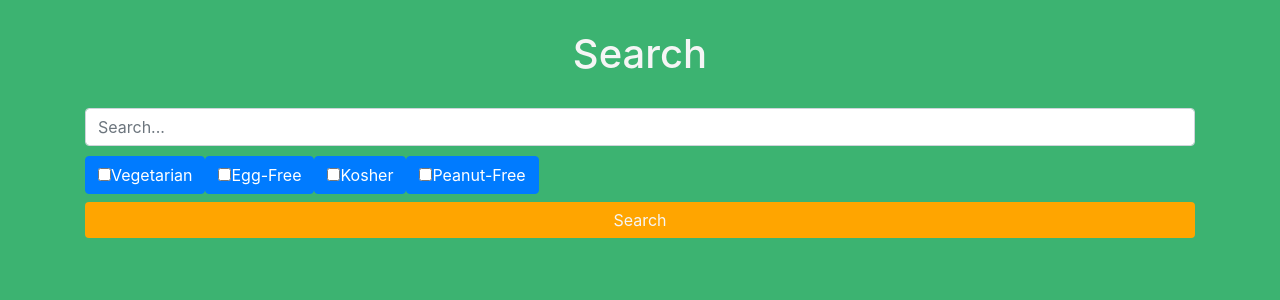
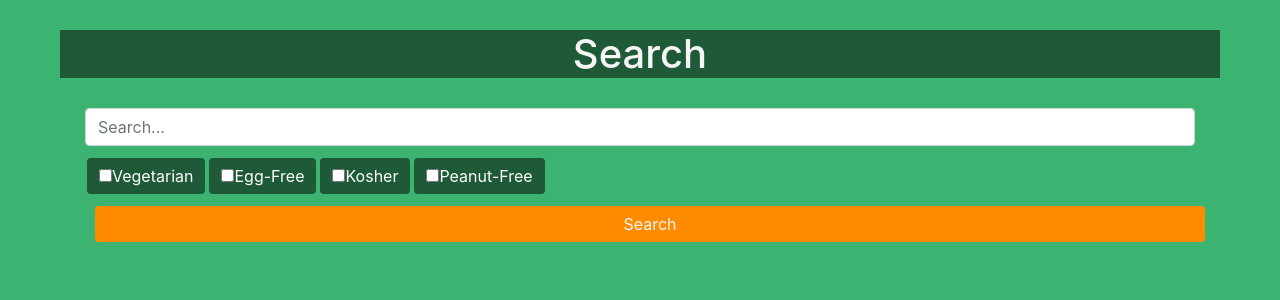
Before and after one commit to leorafink/-CS5610-WebDev-sp21-CozyCook-client, a React (Create React App) app: page /search in a window 1280 px wide. Shown: the top 300 px of the page. Built offline with nearby package versions, Linux system fonts and the light colour scheme; the HTML template or start-up script is replaced by a standard one.

Commit message:
Style changes to search button

```diff
--- a/src/components/search.js
+++ b/src/components/search.js
@@ -54,8 +54,9 @@ const Search = ({recipes = [], findRecipesForSearch
     }
 
     return(
-        <div className="container-xl ">
-            <h1 className="wbdv-page-title">Search</h1>
+        <div className = "container-fluid">
+            <h1 className="wbdv-page-title wbdv-search-heading">Search</h1>
+            <div className="container-xl wbdv-search-main-area">
                 <input
                     onChange={(event) => {
                         setSearchTitle(event.target.value)
@@ -65,6 +66,7 @@ const Search = ({recipes = [], findRecipesForSearch
                     title = "Input search terms here"
                     placeholder = "Search..."/>
 
+                <div className = "wbdv-search-health-buttons">
                     <ToggleButton className="wbdv-health-check-box"
                                   type="checkbox"
                                   checked={isVegetarian}
@@ -90,10 +92,13 @@ const Search = ({recipes = [], findRecipesForSearch
                                   type="checkbox"
                                   checked={isPeanutFree}
                                   value="1"
+                                  textOn = "test"
                                   onChange={e => setPeanutFree(e.currentTarget.checked)}>
                         Peanut-Free
                     </ToggleButton>
+                </div>
 
+                <div className = "wbdv-search-button-area">
                     <Link to={setPath()}>
                         <button
                             onClick={() => {{history.push(`/search/${searchTitle}`)};{findRecipesForSearch(searchTitle, doSetFilters())}}}
@@ -101,7 +106,7 @@ const Search = ({recipes = [], findRecipesForSearch
                             Search
                         </button>
                     </Link>
-
+                </div>
 
                 <ul className="list-group">
                     {
@@ -118,6 +123,7 @@ const Search = ({recipes = [], findRecipesForSearch
 
                 </ul>
             </div>
+        </div>
     )
 }
 
--- a/src/index.css
+++ b/src/index.css
@@ -26,10 +26,19 @@ code {
 }
 
 .wbdv-search-btn {
-  margin-bottom: 30px;
-  background-color: orange;
+  background-color: darkorange;
+  border: darkorange;
   color: whitesmoke;
-  border: none;
+  margin: 10px;
+  align-self: center;
+  float: left;
+}
+
+.wbdv-search-btn:hover {
+  background-color: #bc6400;
+  border: #bc6400;
+  color: whitesmoke;
+  text-decoration: none;
 }
 
 .wbdv-horizontal-center {
@@ -111,11 +120,33 @@ code {
 }
 
 .wbdv-details-button-recipe {
-  background-color: #1e5a37;
-  border: #1e5a37;
+  background-color: darkorange;
+  border: darkorange;
 }
 
 .wbdv-details-button-recipe:hover {
+  background-color: #bc6400;
+  border: #bc6400;
+}
+
+.wbdv-search-heading {
+  background-color: #1e5a37;
+}
+
+.wbdv-health-check-box {
+  background-color: #1e5a37;
+  border: #1e5a37;
+  margin: 2px;
+}
+
+.wbdv-health-check-box:hover {
   background-color: #0f281e;
   border: #0f281e;
 }
+
+.wbdv-search-main-area {
+}
+
+.wbdv-search-button-area {
+  background-color: teal;
+}
```
Also changed, not shown: 1 other file (tests, documents, lock files or other folders). Lines whose indentation alone changed are shown as unchanged.
